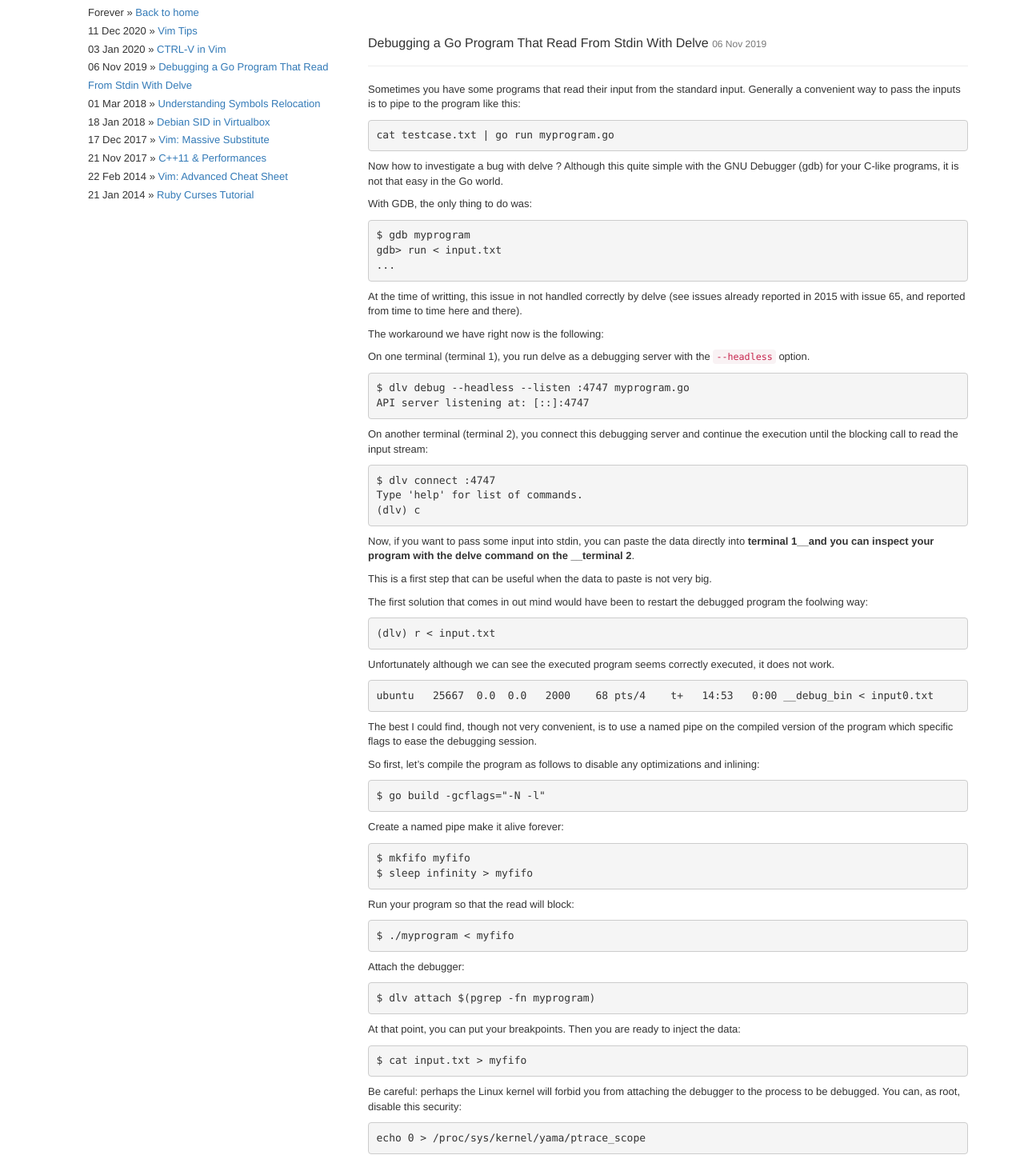
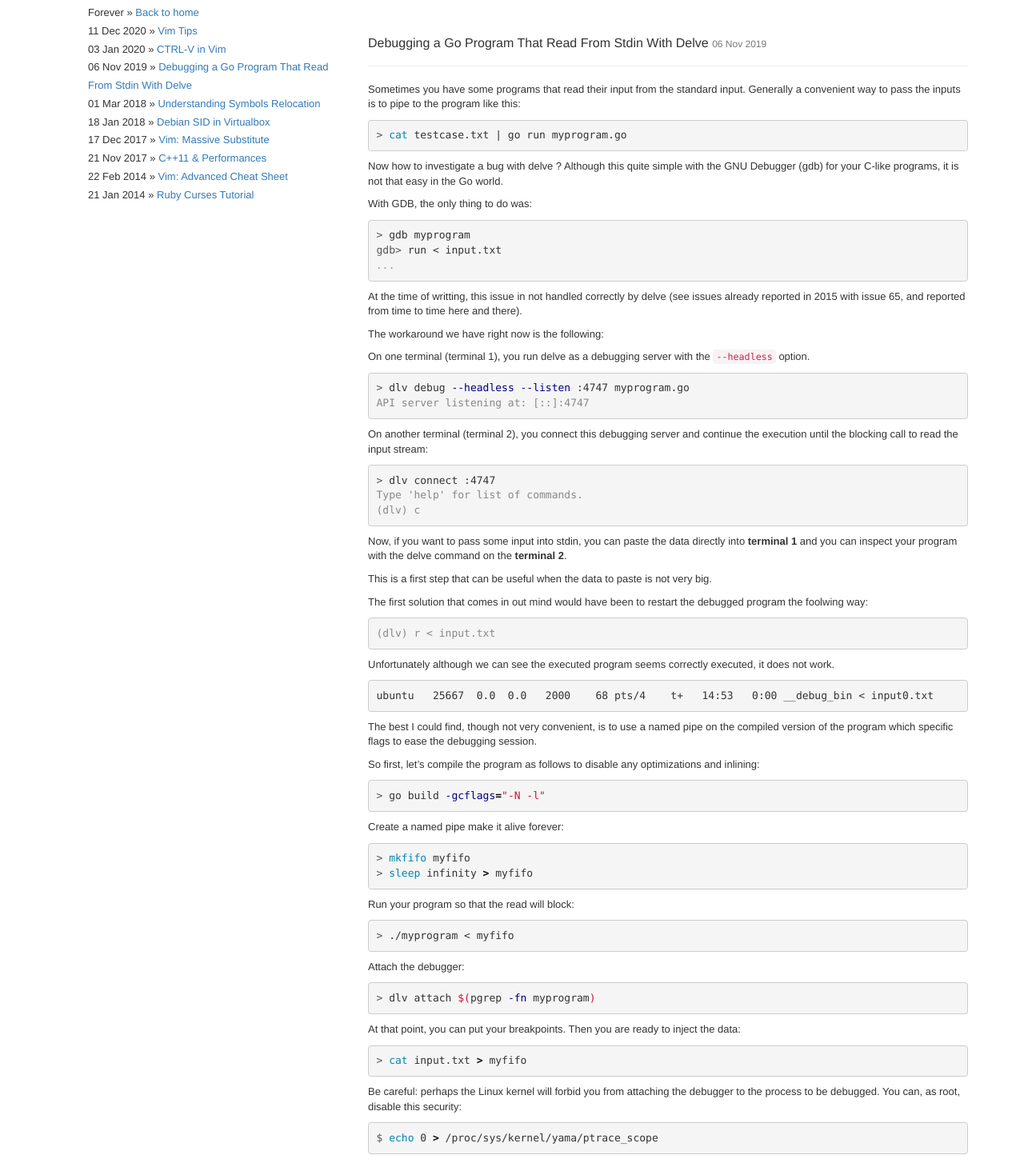
Before and after one commit to stac47/stac47.github.io, a Jekyll site: the page built from _posts/2019-11-06-debug-stdin-go-with-delve.markdown, in a window 1280 px wide. Shown: the whole page at 80% size. Built offline with Jekyll 4.4.1, drawn with Linux system fonts in a browser that asks for light colours.

Commit message:
Fix some typos

````diff
--- a/_posts/2019-11-06-debug-stdin-go-with-delve.markdown
+++ b/_posts/2019-11-06-debug-stdin-go-with-delve.markdown
@@ -9,8 +9,8 @@
 Generally a convenient way to pass the inputs is to pipe to the program like
 this:
 
-```
-cat testcase.txt | go run myprogram.go
+```console
+> cat testcase.txt | go run myprogram.go
 ```
 
 Now how to investigate a bug with delve ? Although this quite simple with the
@@ -19,8 +19,8 @@
 
 With GDB, the only thing to do was:
 
-```
-$ gdb myprogram
+```console
+> gdb myprogram
 gdb> run < input.txt
 ...
 ```
@@ -34,22 +34,22 @@
 On one terminal (terminal 1), you run delve as a debugging server with the
 `--headless` option.
 
-```
-$ dlv debug --headless --listen :4747 myprogram.go
+```console
+> dlv debug --headless --listen :4747 myprogram.go
 API server listening at: [::]:4747
 ```
 
 On another terminal (terminal 2), you connect this debugging server and
 continue the execution until the blocking call to read the input stream:
 
-```
-$ dlv connect :4747
+```console
+> dlv connect :4747
 Type 'help' for list of commands.
 (dlv) c
 ```
 
 Now, if you want to pass some input into stdin, you can paste the data directly
-into __terminal 1__and you can inspect your program with the delve command on
+into __terminal 1__ and you can inspect your program with the delve command on
 the __terminal 2__.
 
 This is a first step that can be useful when the data to paste is not very big.
@@ -57,7 +57,7 @@
 The first solution that comes in out mind would have been to restart the
 debugged program the foolwing way:
 
-```
+```console
 (dlv) r < input.txt
 ```
 
@@ -75,40 +75,40 @@
 So first, let's compile the program as follows to disable any optimizations and
 inlining:
 
-```
-$ go build -gcflags="-N -l"
+```console
+> go build -gcflags="-N -l"
 ```
 
 Create a named pipe make it alive forever:
 
-```
-$ mkfifo myfifo
-$ sleep infinity > myfifo
+```console
+> mkfifo myfifo
+> sleep infinity > myfifo
 ```
 
 Run your program so that the read will block:
 
-```
-$ ./myprogram < myfifo
+```console
+> ./myprogram < myfifo
 ```
 
 Attach the debugger:
 
-```
-$ dlv attach $(pgrep -fn myprogram)
+```console
+> dlv attach $(pgrep -fn myprogram)
 ```
 
 At that point, you can put your breakpoints. Then you are ready to inject the
 data:
 
-```
-$ cat input.txt > myfifo
+```console
+> cat input.txt > myfifo
 ```
 
 Be careful: perhaps the Linux kernel will forbid you from attaching the
 debugger to the process to be debugged. You can, as root, disable this
 security:
 
+```console
+$ echo 0 > /proc/sys/kernel/yama/ptrace_scope
 ```
-echo 0 > /proc/sys/kernel/yama/ptrace_scope
-```
````
